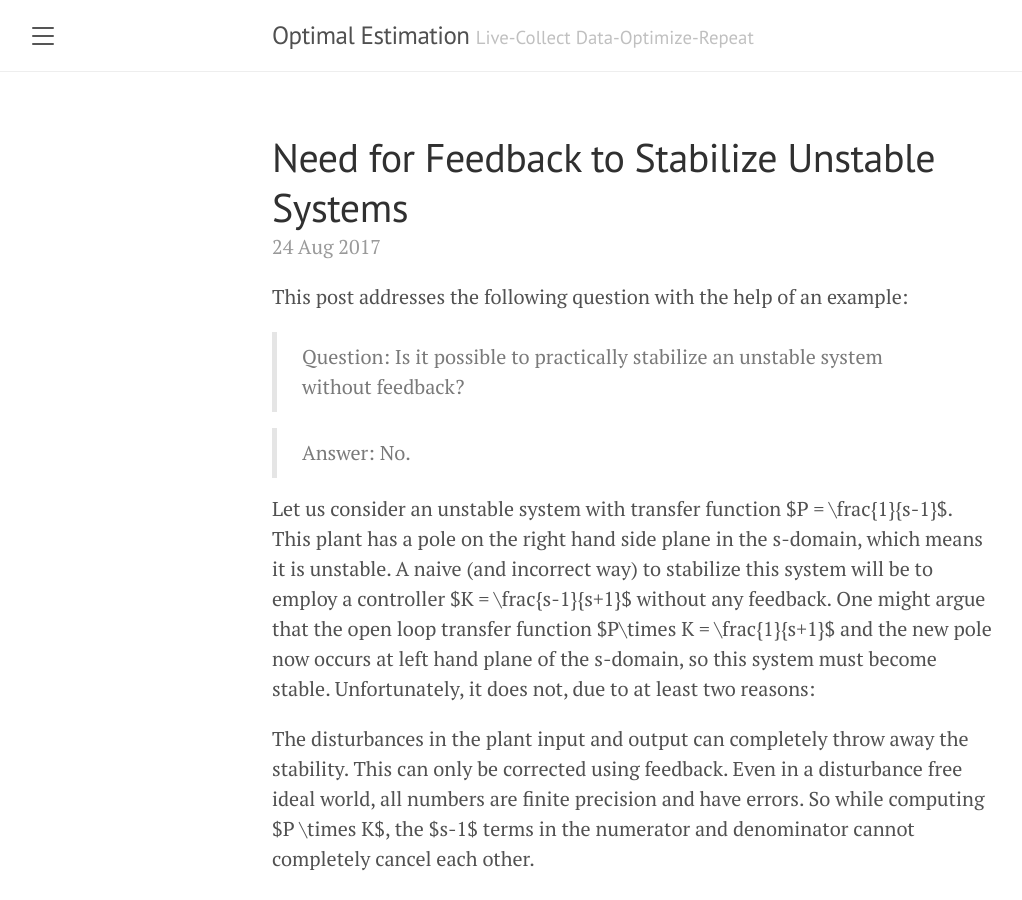
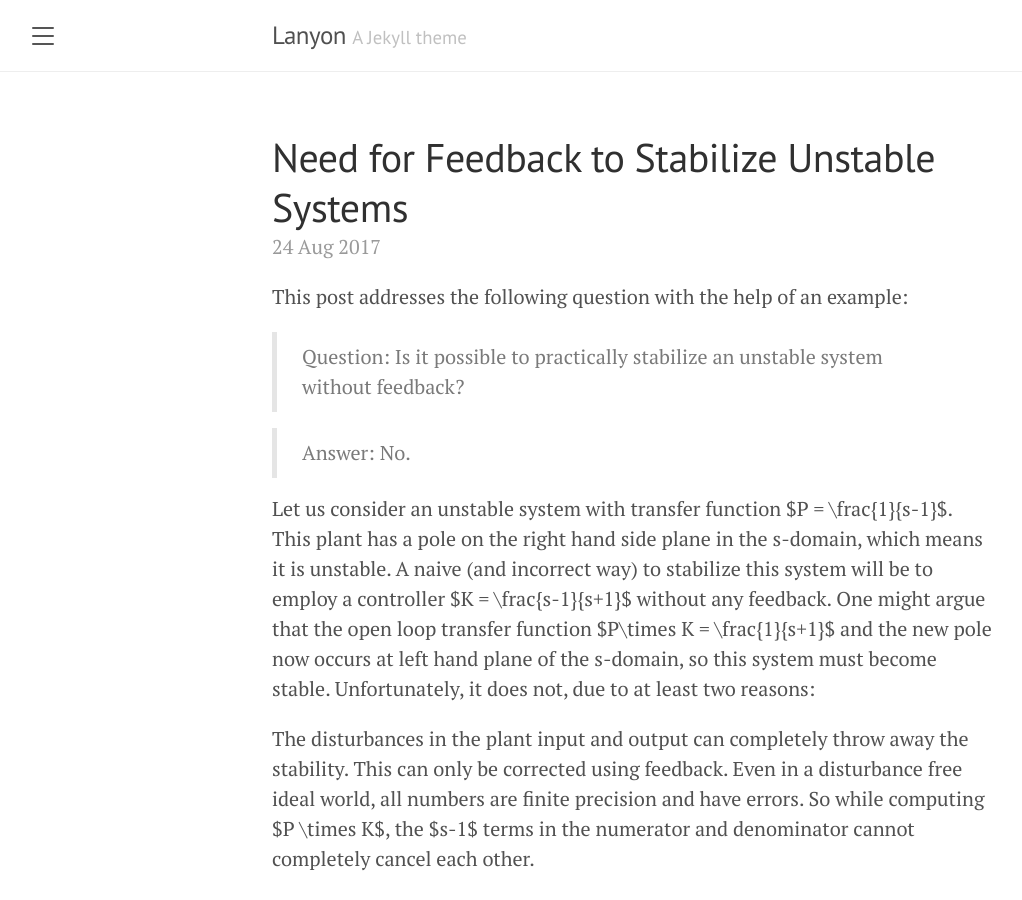
Before and after one commit to optimalestimation/optimalestimation.github.io, a Jekyll site: the page built from index.html, in a window 1280 px wide and 900 px high. Shown: the whole window, without its empty margins (8-1030 px from the left). Built offline with Jekyll 4.4.1, drawn with Linux system fonts in a browser that asks for light colours; the list of posts is cut into pages by our own code.

Commit message:
Adding the config file

```diff
--- a/_config.yml
+++ b/_config.yml
@@ -1,15 +1,15 @@
 # Setup
-title:               'Optimal Estimation'
-tagline:             'Live-Collect Data-Optimize-Repeat'
+title:               Lanyon
+tagline:             'A Jekyll theme'
 description:         'A reserved <a href="https://jekyllrb.com" target="_blank">Jekyll</a> theme that places the utmost gravity on content with a hidden drawer. Made by <a href="https://twitter.com/mdo" target="_blank">@mdo</a>.'
-url:                 http://optimalestiation.com
+url:                 http://lanyon.getpoole.com
 baseurl:             ''
 paginate:            5
 permalink:           pretty
 
 # About/contact
 author:
-  name:              Ujjwal Gupta
+  name:              Mark Otto
   url:               https://twitter.com/mdo
   email:             markdotto@gmail.com
 
```
